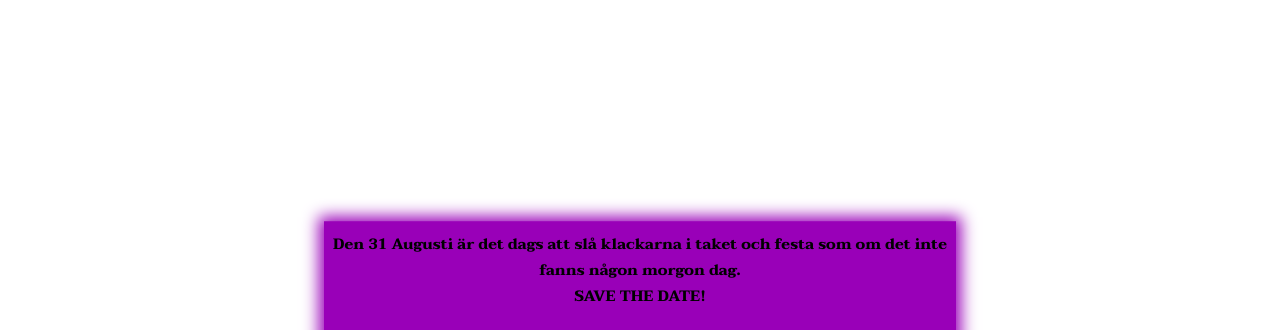
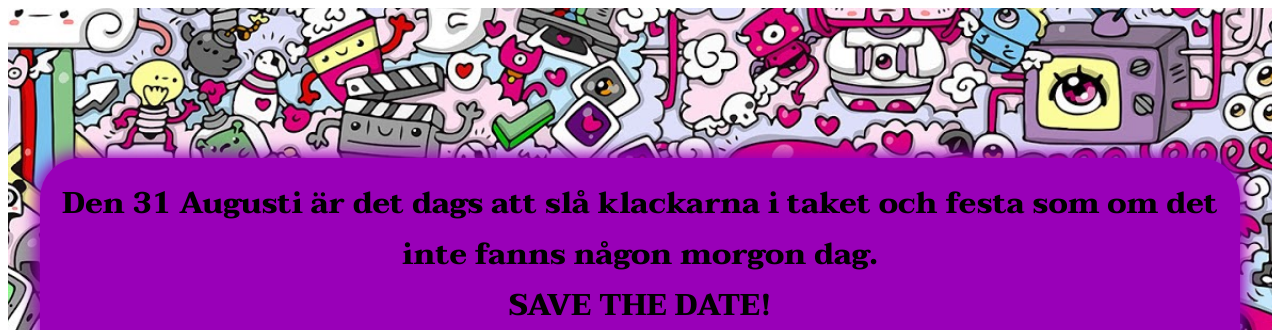
Before and after one commit to malmbergoe/weddingpage, a plain HTML site: page saveTheDate.html in a window 1280 px wide. Shown: the top 330 px of the page. Drawn offline with Linux system fonts and the light colour scheme.

Commit message:
added some images. minor details on savethedate

```diff
--- a/saveTheDate.html
+++ b/saveTheDate.html
@@ -15,12 +15,12 @@
   <div class="row content">
     <div style="height: 90vh;" class="topImg">
       <picture>
-	<source sizes="10vh" media="(min-width: 650px)" srcset="images/vaddo_brygga.jpg">
-	<source media="(min-width: 450px)" srcset="images/vaddo_brygga.jpg">
+	<source sizes="10vh" media="(min-width: 650px)" srcset="images/0kawaiimultimediadoodleartbygarbikw.jpg">
+	<source media="(min-width: 450px)" srcset="images/0kawaiimultimediadoodleartbygarbikw.jpg">
 	<img src="images/cartoon_bunny.svg" alt="left shark is awesome!">
       </picture>
-      <div style="position:absolute; top:50%;left:50%;transform: translate(-50%,-70%); background-color: var(--color-one); box-shadow: 0px 0px 15px 5px var(--color-one);">
-	<h1 style="text-align:center;">
+      <div style="position:absolute; border-radius: 40px; width: 1200px; height: 300px; top:50%;left:50%;transform: translate(-50%,-70%); background-color: var(--color-one); box-shadow: 0px 0px 15px 5px var(--color-one);">
+	<h1 style="text-align:center; font-size: 30px;">
 	  Den 31 Augusti är det dags att slå klackarna i taket och festa som om det inte fanns någon morgon dag. <br>SAVE THE DATE!
 	</h1>
 	<h1 id="demo" style="text-align:center; font-size: 40px">Tid kvar: ___d __h __m __s</h1>
@@ -62,7 +62,6 @@ var input = function getCountDown() {
 // Update the count down every 1 second
 var x = setInterval( input , 1000);
 window.onload = input;
-
 </script>
 
 </body>
```
Also changed, not shown: images/0kawaiimultimediadoodleartbygarbikw.jpg (added), images/cartoon_bunny.svg (added), images/sidebar.svg (added), images/vaddo_brygga.jpg (added).
